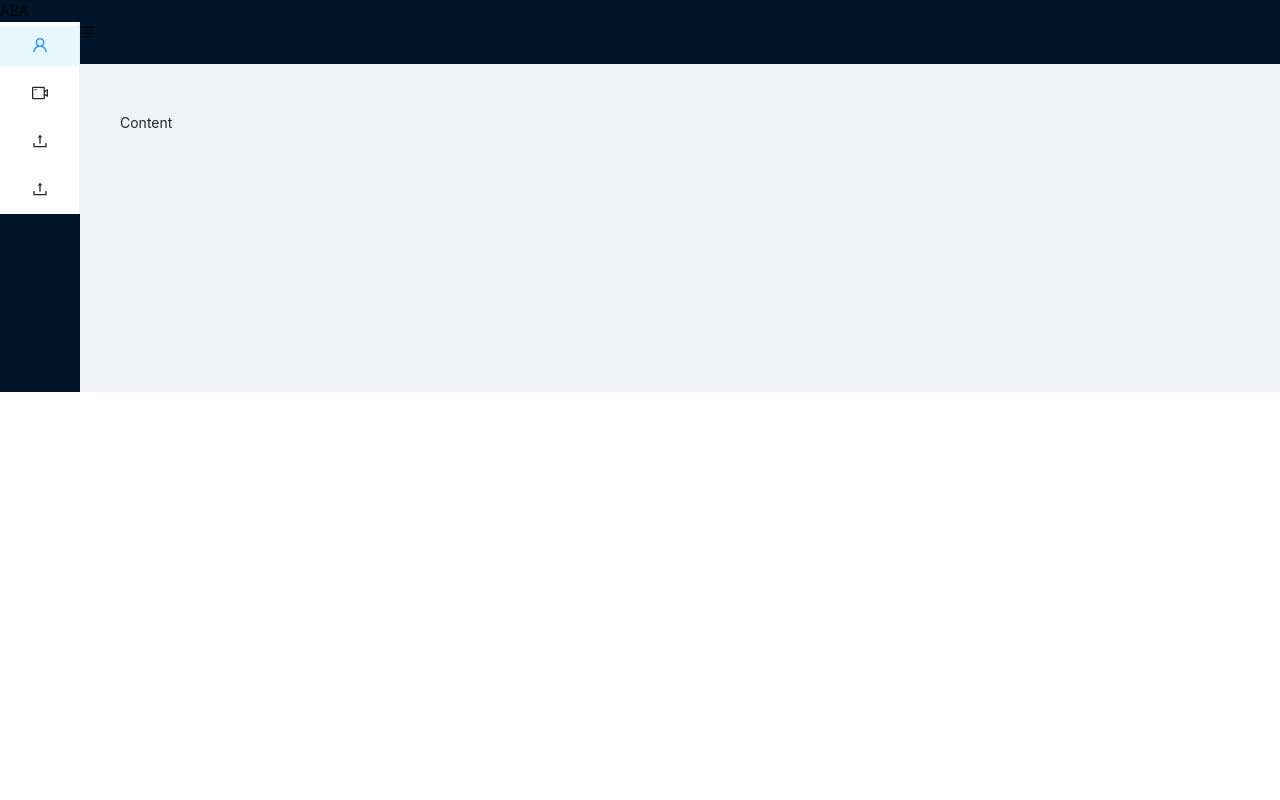
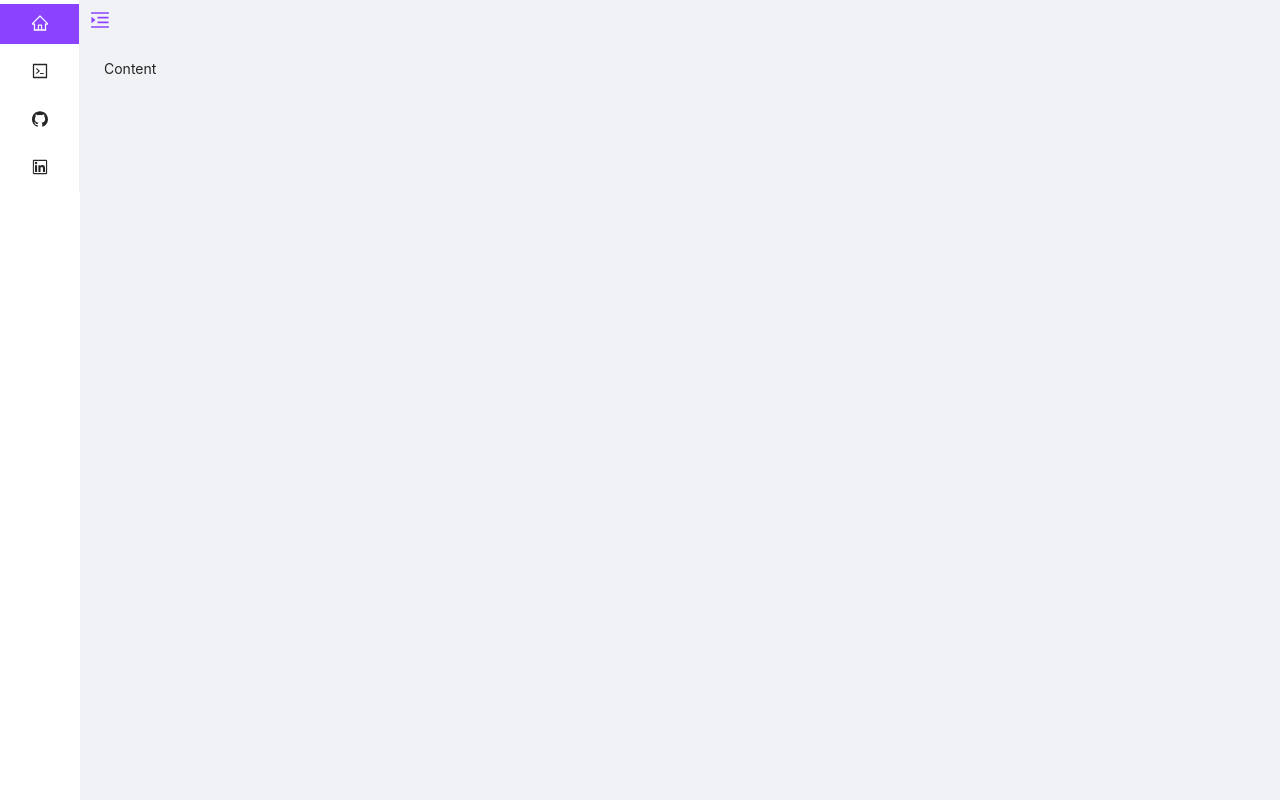
Before and after one commit to AhmadBilalAmjad/ahmadbilalamjad.github.io, a React (Create React App) app: page / in a window 1280 px wide. Built offline with nearby package versions, Linux system fonts and the light colour scheme.

Commit message:
sidebar improved

```diff
--- a/src/components/Home.jsx
+++ b/src/components/Home.jsx
@@ -1,55 +1,33 @@
 import React, { useState } from 'react';
-import { Layout, Menu } from 'antd';
+import { Layout } from 'antd';
 import {
   MenuUnfoldOutlined,
-  MenuFoldOutlined,
-  UserOutlined,
-  VideoCameraOutlined,
-  UploadOutlined,
+  MenuFoldOutlined
 } from '@ant-design/icons';
 
+import SideNav from './partials/SideNav';
+
+import '../styles/admin.css'
 
 const Home = () => {
   const [isCollapsed, setIsCollapsed] = useState(true)
-  const { Header, Sider, Content } = Layout;
-  const { Item } = Menu;
+
+  const { Content } = Layout;
+
+  const handleToggleIcon = () => setIsCollapsed(!isCollapsed)
+
+  const getToggleIcon = () => (
+    isCollapsed ? <MenuUnfoldOutlined className='toggle' onClick={handleToggleIcon} /> : <MenuFoldOutlined className='toggle' onClick={handleToggleIcon} />
+  )
 
   return (
       <Layout>
-        <Sider trigger={null} collapsible collapsed={isCollapsed}>
-          <div className="logo">
-            ABA
+      <SideNav isCollapsed={isCollapsed} />
+      <Layout className="site-layout">
+        <div className='toggle-wrapper'>
+          {getToggleIcon()}
         </div>
-          <Menu mode="inline" defaultSelectedKeys={['home']}>
-            <Item key="home" icon={<UserOutlined />}>
-              Home
-            </Item>
-            <Item key="projects" icon={<VideoCameraOutlined />}>
-              Projects
-            </Item>
-            <Item key="github" icon={<UploadOutlined />}>
-              Github
-            </Item>
-            <Item key="linkedin" icon={<UploadOutlined />}>
-              Linkedin
-            </Item>
-          </Menu>
-        </Sider>
-        <Layout className="site-layout">
-          <Header className="site-layout-background" style={{ padding: 0 }}>
-            {React.createElement(isCollapsed ? MenuUnfoldOutlined : MenuFoldOutlined, {
-              className: 'trigger',
-              onClick: () => setIsCollapsed(!isCollapsed),
-            })}
-          </Header>
-          <Content
-            className="site-layout-background"
-            style={{
-              margin: '24px 16px',
-              padding: 24,
-              minHeight: 280,
-            }}
-          >
+        <Content className="site-layout-background">
           Content
         </Content>
       </Layout>
--- /dev/null
+++ b/src/components/partials/SideNav.jsx
@@ -0,0 +1,31 @@
+import React from 'react';
+import { Layout, Menu } from 'antd';
+import { HomeOutlined, GithubOutlined, CodeOutlined, LinkedinOutlined } from '@ant-design/icons';
+
+import '../../styles/SideNav.css';
+
+const SideNav = ({ isCollapsed }) => {
+    const { Item } = Menu;
+    const { Sider } = Layout;
+
+    return (
+        <Sider trigger={null} collapsible collapsed={isCollapsed} className='side-nav'>
+          <Menu mode="inline" defaultSelectedKeys={['home']}>
+            <Item key="home" icon={<HomeOutlined />}>
+              Home
+            </Item>
+            <Item key="projects" icon={<CodeOutlined />}>
+              Projects
+            </Item>
+            <Item key="github" icon={<GithubOutlined />}>
+              Github
+            </Item>
+            <Item key="linkedin" icon={<LinkedinOutlined />}>
+              Linkedin
+            </Item>
+          </Menu>
+        </Sider>
+    );
+}
+
+export default SideNav;
--- /dev/null
+++ b/src/styles/SideNav.css
@@ -0,0 +1,35 @@
+.side-nav {
+    height: 100vh;
+}
+
+.ant-layout-sider {
+    background: white !important;
+}
+
+.ant-menu:not(.ant-menu-horizontal) .ant-menu-item:hover {
+    color: rgb(140, 67, 255);
+}
+
+.ant-menu-item {
+    display: flex;
+    align-items: center;
+}
+
+.ant-menu:not(.ant-menu-horizontal) .ant-menu-item-selected {
+    background-color: rgb(140, 67, 255) !important;
+}
+
+.ant-menu-item-selected {
+    color: white;
+}
+
+.ant-menu:not(.ant-menu-horizontal) .ant-menu-item-selected > span {
+    color: white;
+}
+
+.ant-menu-vertical .ant-menu-item::after,
+.ant-menu-vertical-left .ant-menu-item::after,
+.ant-menu-vertical-right .ant-menu-item::after,
+.ant-menu-inline .ant-menu-item::after {
+  border-right: 3px solid #883997 !important;
+}
--- /dev/null
+++ b/src/styles/admin.css
@@ -0,0 +1,14 @@
+.toggle-wrapper {
+    max-width: max-content;
+    padding-top: 10px;
+}
+
+.toggle {
+    font-size: 20px;
+    padding-left: 10px;
+    color: rgb(140, 67, 255) !important;
+}
+
+.site-layout-background {
+    padding: 24px;
+}
```
Also changed, not shown: src/images/background.jpeg (added). Lines whose indentation alone changed are shown as unchanged.
